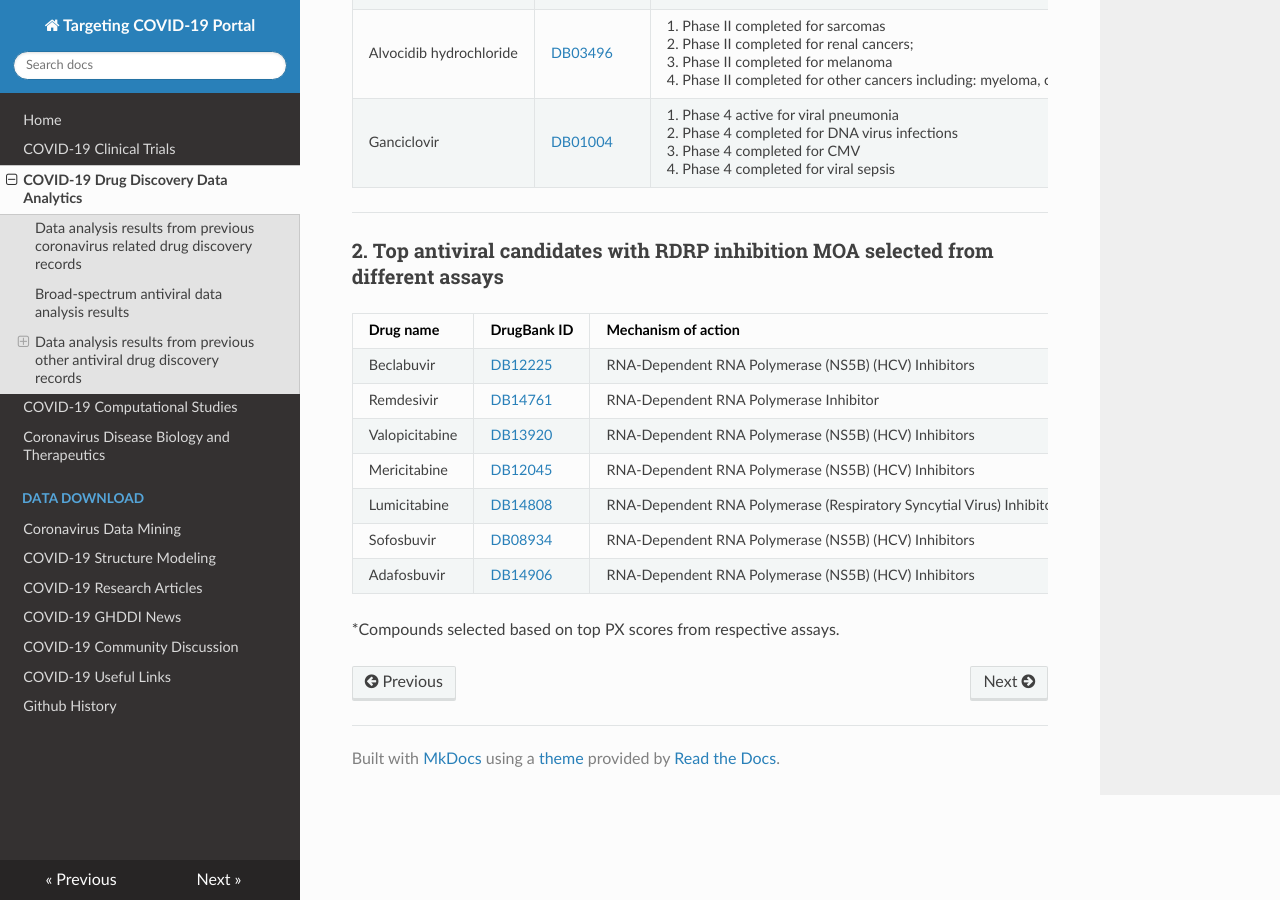
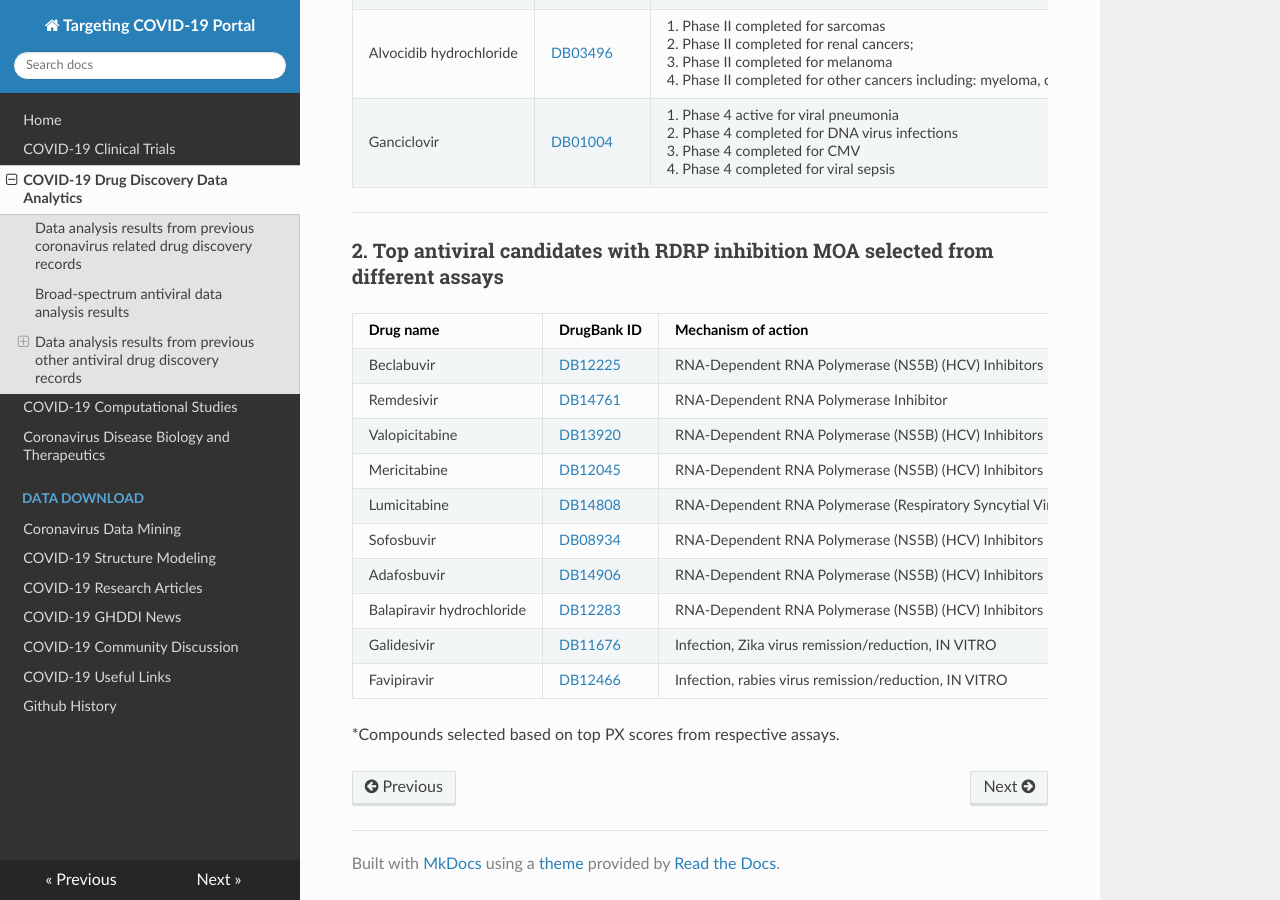
Before and after one commit to GHDDI-AILab/Targeting2019-nCoV, an MkDocs documentation site: the page built from docs/Data_analytics.md, in a window 1280 px wide and 900 px high, scrolled down 2296 px. Built offline with MkDocs 1.6.1, drawn with Linux system fonts in a browser that asks for light colours; nearby versions of some CDN libraries.

Commit message:
add a few more records

```diff
--- a/docs/Data_analytics.md
+++ b/docs/Data_analytics.md
@@ -76,6 +76,9 @@ A collection of drug candidates in pipelines or marketed for different antiviral
 | Lumicitabine   | [DB14808](https://www.drugbank.ca/drugs/DB14808) | RNA-Dependent RNA Polymerase (Respiratory Syncytial Virus) Inhibitors | Infection, respiratory syncytial virus (RSV) remission/reduction, IN VITRO | IC-50       | 2.60E-07 | M    |
 | Sofosbuvir     | [DB08934](https://www.drugbank.ca/drugs/DB08934) | RNA-Dependent RNA Polymerase (NS5B) (HCV) Inhibitors         | Infection, dengue virus remission/reduction, IN VITRO        | IC-90       | 4.00E-07 | M    |
 | Adafosbuvir    | [DB14906](https://www.drugbank.ca/drugs/DB14906) | RNA-Dependent RNA Polymerase (NS5B) (HCV) Inhibitors         | Infection, dengue virus remission/reduction, IN VITRO        | IC-50       | 1.10E-06 | M    |
+| Balapiravir hydrochloride | [DB12283](https://www.drugbank.ca/drugs/DB12283) | RNA-Dependent RNA Polymerase (NS5B) (HCV) Inhibitors          | Infection, dengue virus remission/reduction, IN VITRO        | IC-50     |0.0000019  | M    |
+| Galidesivir | [DB11676](https://www.drugbank.ca/drugs/DB11676) |  Infection, Zika virus remission/reduction, IN VITRO                             | IC-50     | 0.00000296 | M    |
+| Favipiravir   | [DB12466](https://www.drugbank.ca/drugs/DB12466) | Infection, rabies virus remission/reduction, IN VITRO                             | MIC       |  0.000004   | M    |
 
 
 *Compounds selected based on top PX scores from respective assays.
```
